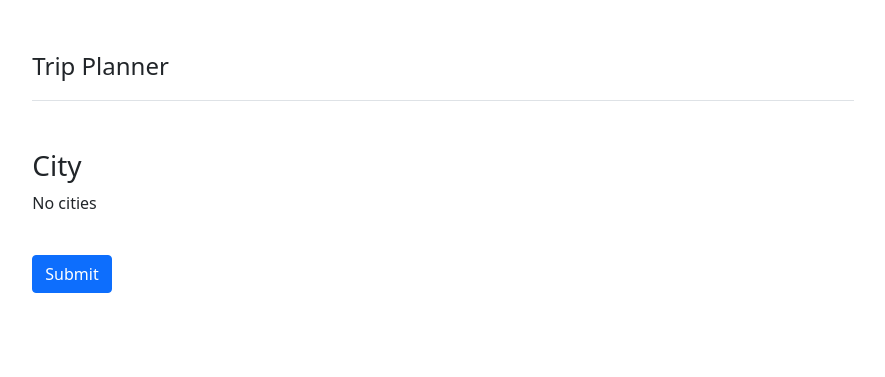
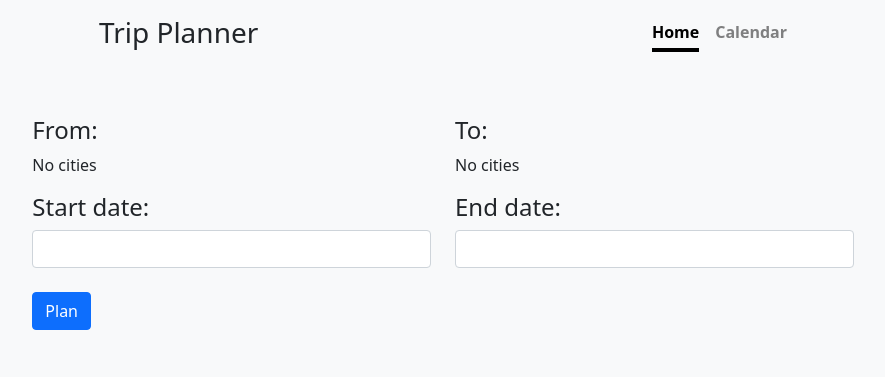
Before and after one commit to 9yifanchen9/MAC_hack_sprint, a Django app: page /planner/ in a window 1280 px wide. Shown: the top 377 px of the page, without its empty margins (197-1082 px from the left). Run offline with Django 3.2, Linux system fonts and the light colour scheme; data that the repository does not hold is empty; some libraries are stand-ins or nearby versions.

Commit message:
Index and Trip planner nav bar (with links)

```diff
--- /dev/null
+++ b/planner/tripplanner/static/tripplanner/index.css
@@ -0,0 +1,56 @@
+/*
+ * Globals
+ */
+
+
+/* Custom default button */
+.btn-secondary,
+.btn-secondary:hover,
+.btn-secondary:focus {
+  color: #000;
+  text-shadow: none; /* Prevent inheritance from `body` */
+}
+
+
+/*
+ * Base structure
+ */
+
+/*
+body {
+  text-shadow: 0 .05rem .1rem rgba(0, 0, 0, .5);
+  box-shadow: inset 0 0 5rem rgba(0, 0, 0, .5);
+}
+*/
+
+
+.header-container {
+  max-width: 45em;
+}
+
+
+/*
+ * Header
+ */
+
+.nav-masthead .nav-link {
+  padding: .25rem 0;
+  font-weight: 700;
+  color: rgba(5, 5, 5, .5);
+  background-color: transparent;
+  border-bottom: .25rem solid transparent;
+}
+
+.nav-masthead .nav-link:hover,
+.nav-masthead .nav-link:focus {
+  border-bottom-color: rgba(0, 0, 0, .25);
+}
+
+.nav-masthead .nav-link + .nav-link {
+  margin-left: 1rem;
+}
+
+.nav-masthead .active {
+  color: #000;
+  border-bottom-color: #000;
+}
--- a/planner/tripplanner/templates/tripplanner/planner.html
+++ b/planner/tripplanner/templates/tripplanner/planner.html
@@ -10,10 +10,8 @@
     <meta name="generator" content="Hugo 0.84.0">
     <title>Planner</title>
 
-    <!-- Bootstrap core CSS -->
-    <link href="../assets/dist/css/bootstrap.min.css" rel="stylesheet">
-    <!-- Custom styles for this template -->
-    <link href="starter-template.css" rel="stylesheet">
+
+    <link rel="stylesheet" type="text/css" href="{% static 'tripplanner/index.css' %}">
 
     <!-- CSS only -->
     <link href="https://cdn.jsdelivr.net/npm/bootstrap@5.0.2/dist/css/bootstrap.min.css" rel="stylesheet" integrity="sha384-EVSTQN3/azprG1Anm3QDgpJLIm9Nao0Yz1ztcQTwFspd3yD65VohhpuuCOmLASjC" crossorigin="anonymous">
@@ -21,20 +19,43 @@
     <!-- JavaScript Bundle with Popper -->
     <script src="https://cdn.jsdelivr.net/npm/bootstrap@5.0.2/dist/js/bootstrap.bundle.min.js" integrity="sha384-MrcW6ZMFYlzcLA8Nl+NtUVF0sA7MsXsP1UyJoMp4YLEuNSfAP+JcXn/tWtIaxVXM" crossorigin="anonymous"></script>
 
+    <!-- Date picker jQuery -->
+    <link rel="stylesheet" href="//code.jquery.com/ui/1.12.1/themes/base/jquery-ui.css">
+    <script src="https://code.jquery.com/jquery-1.12.4.js"></script>
+    <script src="https://code.jquery.com/ui/1.12.1/jquery-ui.js"></script>
+    <script>
+    $( function() {
+      $( "#date_from" ).datepicker();
+    } );
+    </script>
+    <script>
+    $( function() {
+      $( "#date_to" ).datepicker();
+    } );
+    </script>
   </head>
-  <body>
+
+
+<body class="bg-light">
+<div class="header-container d-flex w-100 h-100 p-3 mx-auto flex-column text-center">
+  <header class="mb-auto">
+    <div>
+      <h3 class="float-md-start mb-0">Trip Planner</h3>
+      <nav class="nav nav-masthead justify-content-center float-md-end">
+        <a class="nav-link active" aria-current="page" href="{% url 'tripplanner:home' %}">Home</a>
+        <a class="nav-link" href="/calendar">Calendar</a>
+      </nav>
+    </div>
+  </header>
+</div>
+
 
 <div class="col-lg-8 mx-auto p-3 py-md-5">
-  <header class="d-flex align-items-center pb-3 mb-5 border-bottom">
-    <a href="/" class="d-flex align-items-center text-dark text-decoration-none">
-      <span class="fs-4">Trip Planner</span>
-    </a>
-  </header>
-
   <main>
-    <form action="." method="get">
-      <div class="form-group">
-        <h3>City</h3>
+    <form action="{% url 'tripplanner:plan_trip' %}" method="get">
+      <div class="row">
+        <div class="col">
+          <h4>From:</h4>
 
           {% if cities %}
           <select class="form-control form-control-lg">
@@ -47,12 +68,33 @@
           <p> No cities </p>
           {% endif %}
         </div>
+        <div class="col">
+          <h4>To:</h4>
 
+          {% if cities %}
+          <select class="form-control form-control-lg">
+            <option value="-"> - </option>
+          {% for city in cities %}
+            <option value="{{ city.code }}">{{ city.name }}</option>
+          {% endfor %}
+          </select>
+          {% else %}
+          <p> No cities </p>
+          {% endif %}
+        </div>
+      </div>
+      <div class="row">
+        <div class="col">
+          <h4>Start date:</h4><input type="text" class="form-control" id="date_from">
+        </div>
+        <div class="col">
+          <h4>End date:</h4><input type="text" class="form-control" id="date_to">
+        </div>
+      </div>
       <br>
-      <button type="submit" name="from" class="btn btn-primary">Submit</button>
+      <button type="submit" name="from" class="btn btn-primary">Plan</button>
     </form>
   </main>
-
 </div>
 </body>
 </html>
--- a/planner/tripplanner/urls.py
+++ b/planner/tripplanner/urls.py
@@ -7,5 +7,6 @@ app_name = 'tripplanner'
 urlpatterns = [
     path('', views.home_view, name = 'home'),
     url(r'^calendar/$', views.CalendarView.as_view(), name='calendar'),
-    path('planner/', views.PlannerView.as_view(), name="planner")
+    path('planner/', views.PlannerView.as_view(), name="planner"),
+    path('', views.plan_trip, name='plan_trip'),
 ]
--- a/planner/tripplanner/views.py
+++ b/planner/tripplanner/views.py
@@ -1,8 +1,8 @@
 from django.shortcuts import render, get_object_or_404
 from django.urls import reverse
 from django.views import generic
-from django.http import HttpResponse
 from datetime import datetime, date, timedelta
+from django.http import HttpResponse, HttpResponseRedirect
 from django.utils.safestring import mark_safe
 import calendar
 
@@ -11,12 +11,11 @@ from .utils import Calendar
 
 
 def home_view(request, *args, **kwargs):
-    return render(request, "home.html", {})
-
+    return render(request, "tripplanner/index.html", {})
 
 
 class PlannerView(generic.ListView):
-    model = Trip
+    model = City
     template_name = "tripplanner/planner.html"
 
     def get_context_data(self, **kwargs):
@@ -28,15 +27,8 @@ class PlannerView(generic.ListView):
         return context
 
 
-def filter_flight_destination(request):
-    """
-    Dropdown menu filters flight's destination
-    """
-    try:
-        selected_choice = Flight.objects.filter(airplane_from__eq=request.GET['from'])
-    except (KeyError):
-        return render(request, "tripplanner/planner.html",
-            {"error_message": "Please select the city you are planning to travel to."})
+class TripView(generic.DetailView):
+    model = Trip
 
 
 
@@ -72,3 +64,18 @@ def next_month(d):
     next_month = last + timedelta(days=1)
     month = 'month=' + str(next_month.year) + '-' + str(next_month.month)
     return month
+
+
+def filter_flight_destination(request):
+    """
+    Dropdown menu filters flight's destination
+    """
+    try:
+        selected_choice = Flight.objects.filter(airplane_from__eq=request.GET['from'])
+    except (KeyError):
+        return render(request, "tripplanner/planner.html",
+            {"error_message": "Please select the city you are planning to travel to."})
+
+
+def plan_trip(request):
+    return HttpResponseRedirect(reverse('calendar'))
```
Also changed, not shown: planner/tripplanner/templates/tripplanner/cal.html (+10 -1 lines), planner/tripplanner/templates/tripplanner/index.html (added, +70 -0 lines). Lines whose indentation alone changed are shown as unchanged.
